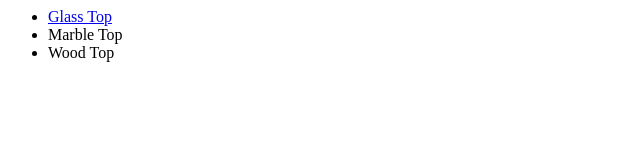
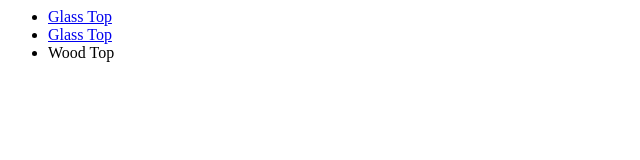
Before and after one commit to mozack29/POC, a plain HTML site: page index.html in a window 1280 px wide. Shown: the full height of the page, 0-640 px from the left. Drawn offline with Linux system fonts and the light colour scheme.

Commit message:
Update index.html

```diff
--- a/index.html
+++ b/index.html
@@ -3,7 +3,7 @@
 <body>
 <ul>
   <li><a href="/Table/glass.html">Glass Top</a></li>
-  <li>Marble Top</li>
+    <li><a href="/Table/marble.html">Glass Top</a></li>
   <li>Wood Top</li>
 </ul>
 </body>
```
